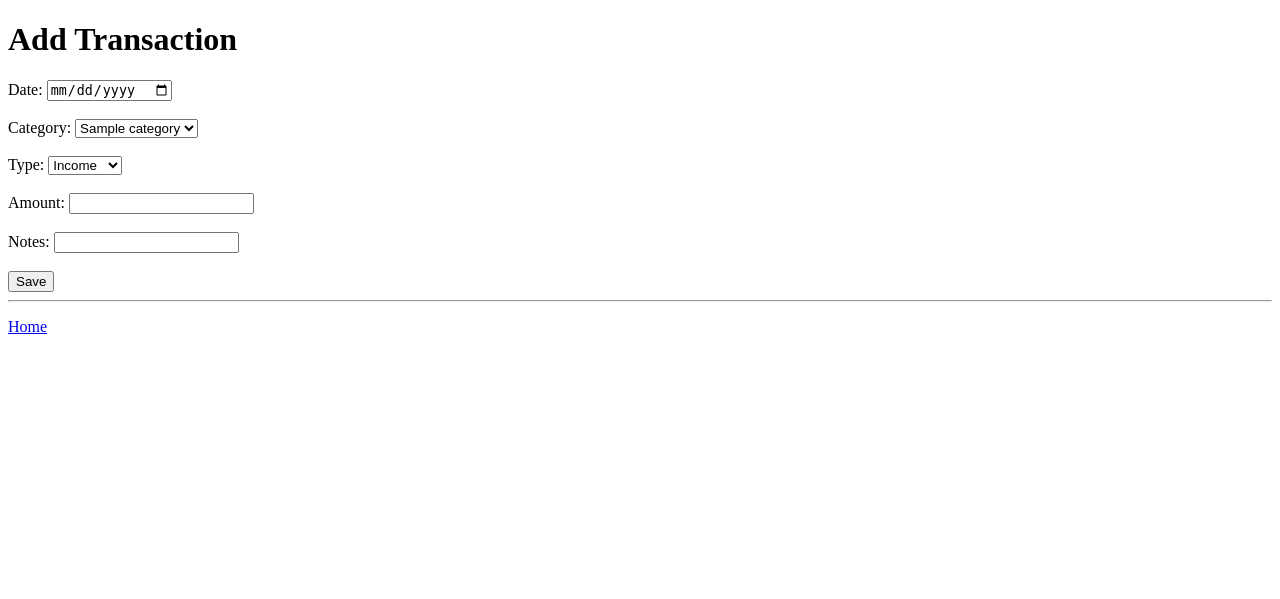
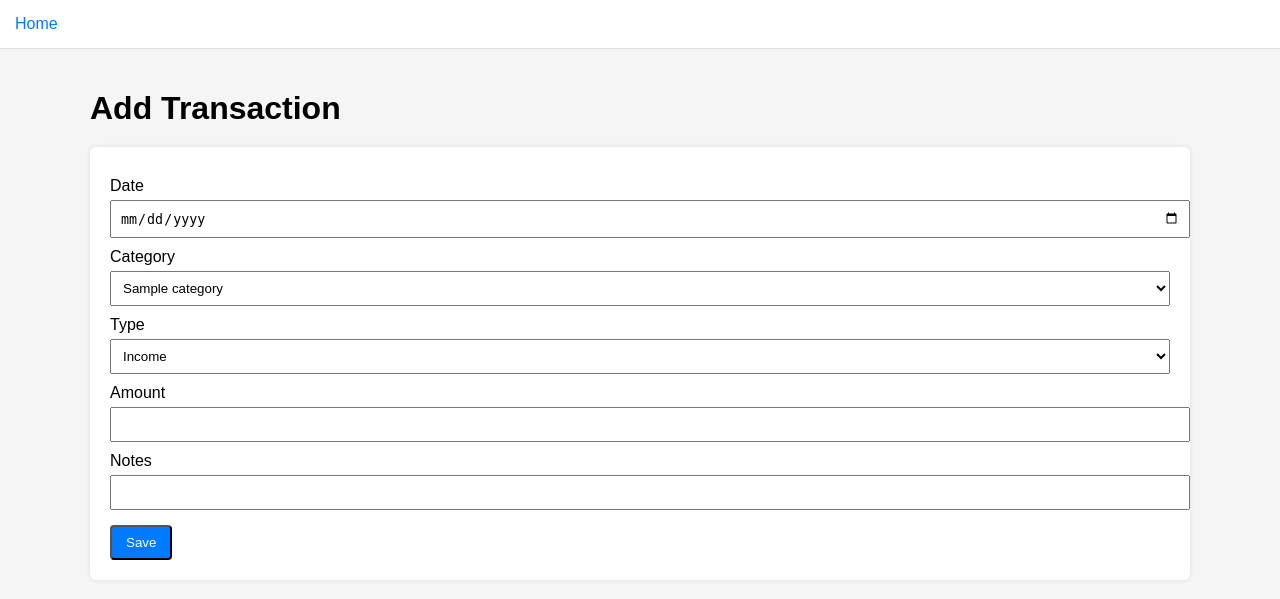
Before and after one commit to markcochow/finance-app, a Python web app: template templates/add.html in a window 1280 px wide. Shown: the top 599 px of the page. Run offline with Jinja, Linux system fonts and the light colour scheme; the template is opened without the code that fills it: most values are stand-ins (such as "Sample title", 1, 10 or a date in 2020).

Commit message:
Update add.html

```diff
--- a/templates/add.html
+++ b/templates/add.html
@@ -3,54 +3,54 @@
 <head>
     <meta charset="UTF-8">
     <title>Add Transaction</title>
+    <link rel="stylesheet" href="{{ url_for('static', filename='style.css') }}">
 </head>
 
 <body>
 
+<div class="top-bar">
+    <div class="nav-links">
+        <a href="{{ url_for('index') }}">Home</a>
+    </div>
+</div>
+
+<div class="container">
+
 <h1>Add Transaction</h1>
+
+<div class="form-box">
 
 <form method="post" action="{{ url_for('add') }}">
 
-    <label>Date:</label>
+    <label>Date</label>
     <input type="date" name="date" required>
 
-    <br><br>
-
-    <label>Category:</label>
+    <label>Category</label>
     <select name="category">
         {% for c in categories %}
         <option value="{{ c.name }}">{{ c.name }}</option>
         {% endfor %}
     </select>
 
-    <br><br>
-
-    <label>Type:</label>
+    <label>Type</label>
     <select name="type">
         <option value="income">Income</option>
         <option value="expense">Expense</option>
     </select>
 
-    <br><br>
-
-    <label>Amount:</label>
+    <label>Amount</label>
     <input type="number" step="0.01" name="amount" required>
 
-    <br><br>
-
-    <label>Notes:</label>
+    <label>Notes</label>
     <input type="text" name="notes">
 
-    <br><br>
+    <button type="submit" class="btn">Save</button>
 
-    <button type="submit">Save</button>
 </form>
 
-<hr>
+</div>
 
-<p>
-    <a href="{{ url_for('index') }}">Home</a>
-</p>
+</div>
 
 </body>
 </html>
```
